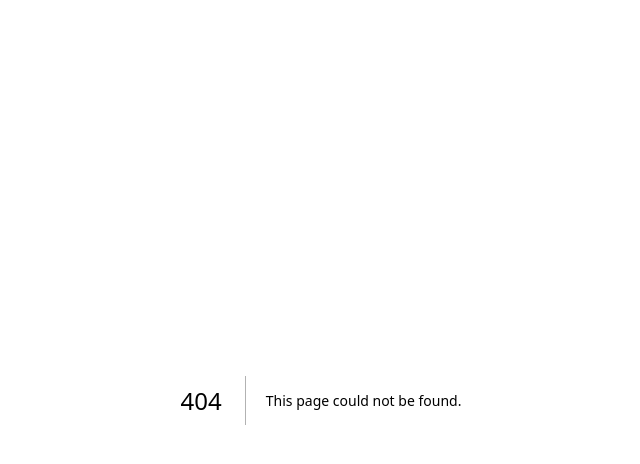
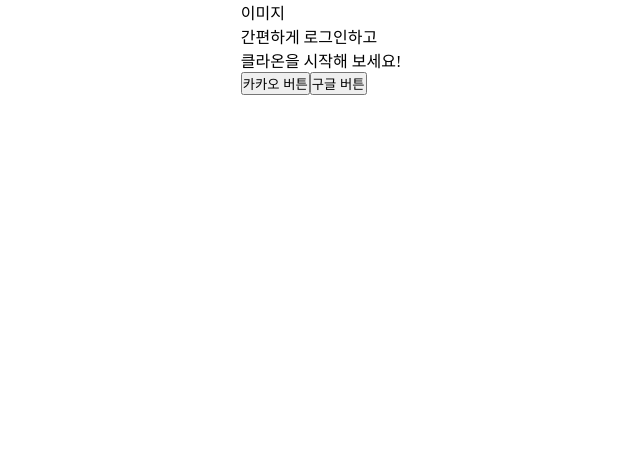
Before and after one commit to Co-Laon/claon-admin-web, a Next.js app: page /auth/login in a window 1280 px wide. Before the commit this address had no page. Shown: the top 464 px of the page, without its empty margins (319-959 px from the left). Built offline with nearby package versions, Linux system fonts and the light colour scheme.

Commit message:
feat: login 페이지 마크다운 구성

```diff
--- /dev/null
+++ b/src/pages/auth/login.tsx
@@ -0,0 +1,25 @@
+import Head from 'next/head';
+
+export default function Login() {
+  return (
+    <>
+      <Head>
+        <title>Create Next App</title>
+        <meta name="description" content="Generated by create next app" />
+        <meta name="viewport" content="width=device-width, initial-scale=1" />
+        <link rel="icon" href="/favicon.ico" />
+      </Head>
+      <main>
+        <div>이미지</div>
+        <div>
+          <p>간편하게 로그인하고</p>
+          <p>클라온을 시작해 보세요!</p>
+        </div>
+        <div>
+          <button type="button">카카오 버튼</button>
+          <button type="button">구글 버튼</button>
+        </div>
+      </main>
+    </>
+  );
+}
--- a/src/styles/globals.css
+++ b/src/styles/globals.css
@@ -1,4 +1,7 @@
 :root {
+  display: flex;
+  justify-content: center;
+  align-items: center;
   --max-width: 1100px;
   --border-radius: 12px;
   --font-mono: ui-monospace, Menlo, Monaco, 'Cascadia Mono', 'Segoe UI Mono', 'Roboto Mono', 'Oxygen Mono', 'Ubuntu Monospace', 'Source Code Pro',
```
